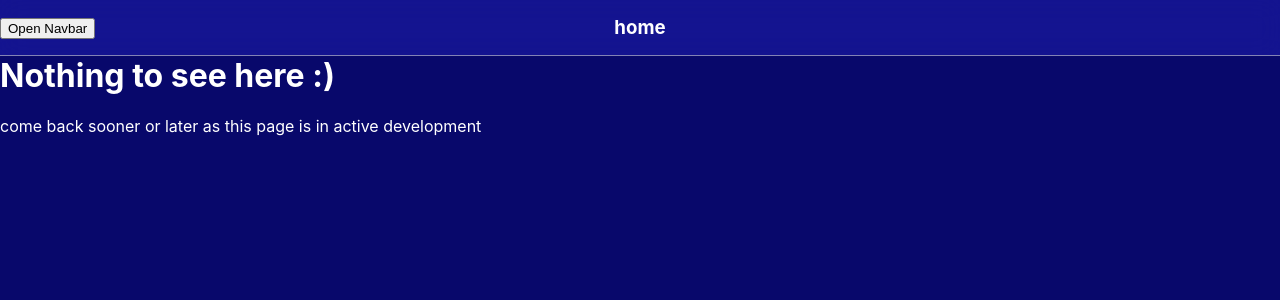
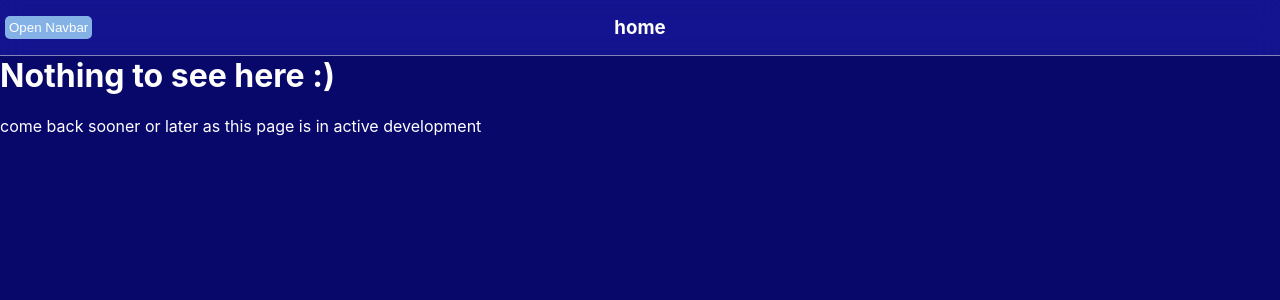
Before and after one commit to klover-rs/aboutme, a React (Create React App) app: page /about in a window 1280 px wide. Shown: the top 300 px of the page. Built offline with nearby package versions, Linux system fonts and the light colour scheme.

Commit message:
changed button style

```diff
--- a/src/style/Topbar.scss
+++ b/src/style/Topbar.scss
@@ -48,3 +48,12 @@
 .open-navbar-btn {
     text-align: center;
 }
+
+.open-navbar-btn {
+    border: none;
+    border-radius: 5px;
+    padding: 4px;
+    margin-left: 5px;
+    background-color: var(--secondary-color);
+    color: var(--primary-text-color)
+}
```
